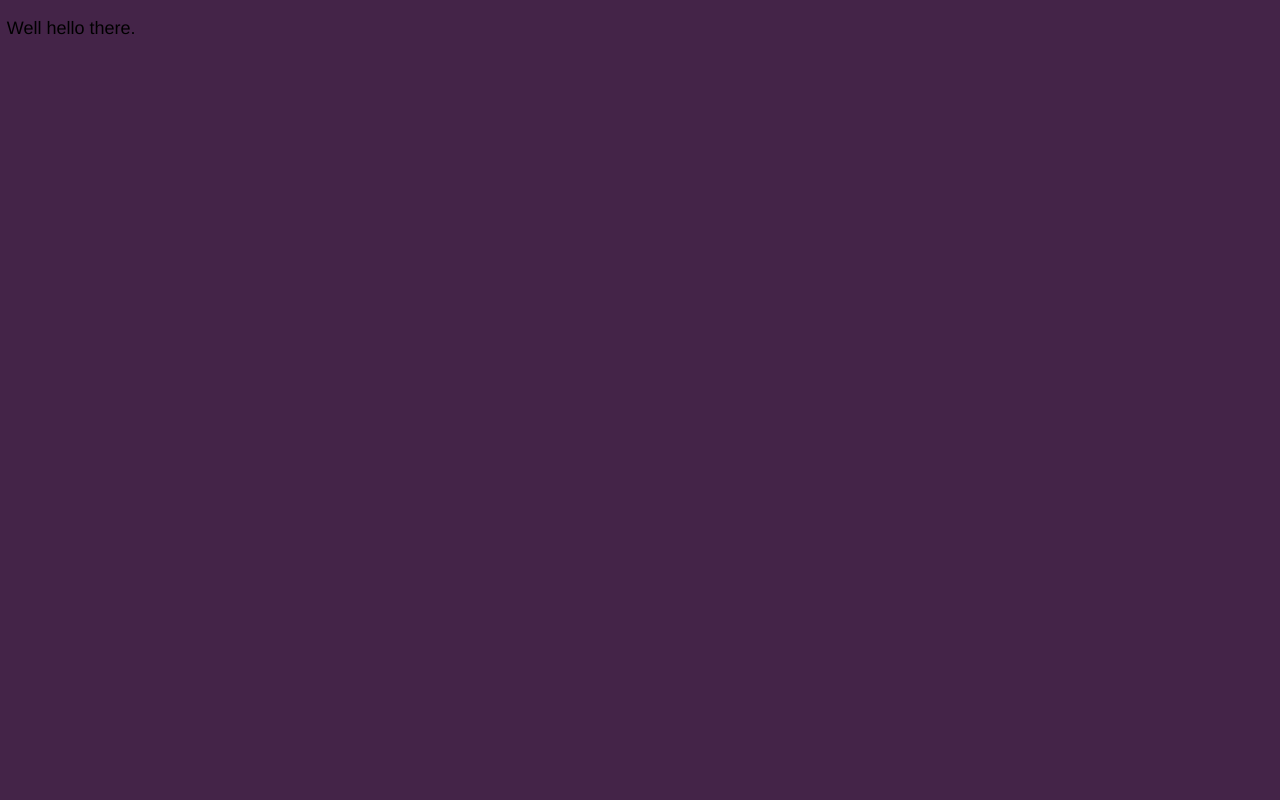
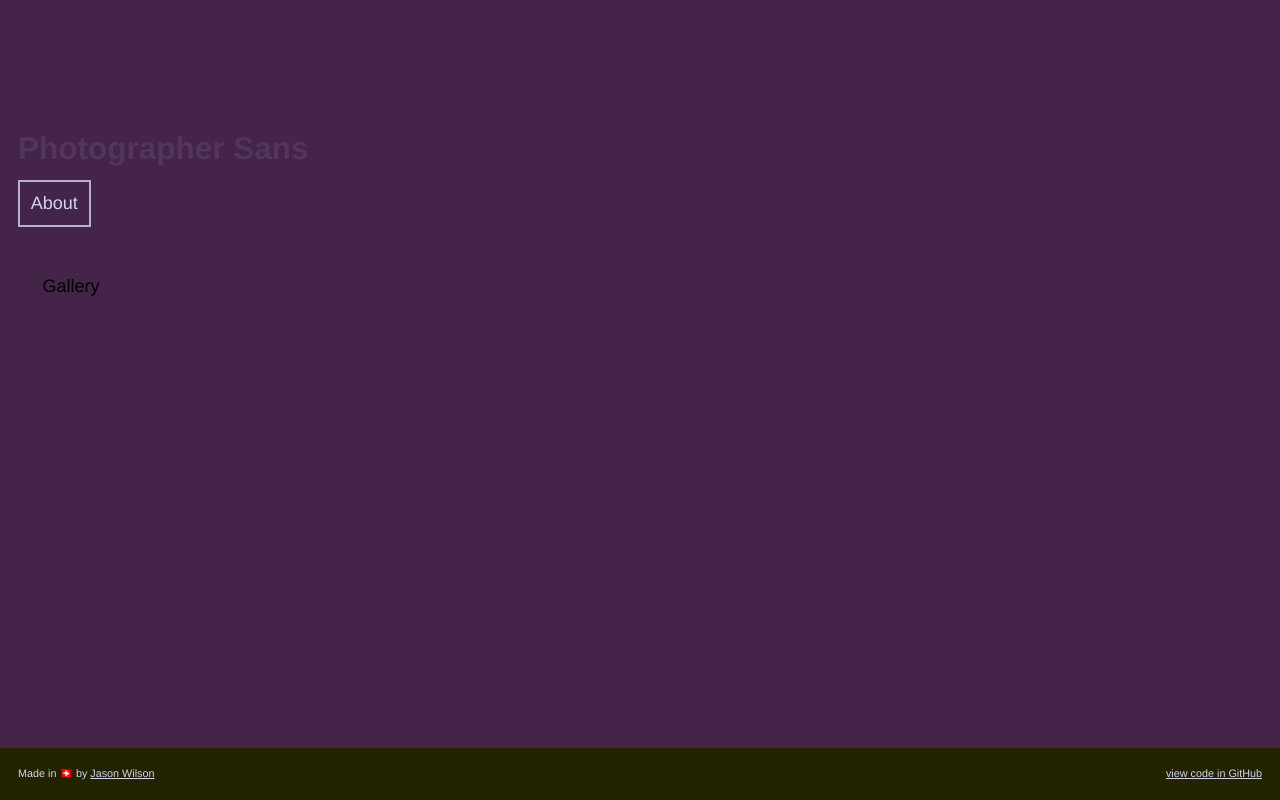
Before and after one commit to SgiobairOg/photo-sans, a React (Create React App) app in the folder packages/photo-sans-client/: page / in a window 1280 px wide. Built offline with nearby package versions, Linux system fonts and the light colour scheme.

Commit message:
feat(App): Add components to App

```diff
--- a/packages/photo-sans-client/src/App.js
+++ b/packages/photo-sans-client/src/App.js
@@ -1,14 +1,24 @@
 import React, { Component } from "react";
 import "./App.css";
+import Header from "./components/header/header";
+import Nav from "./components/nav/nav";
+import Gallery from "./components/gallery/gallery";
+import About from "./components/about/about";
+import Footer from "./components/footer/footer";
+import { BrowserRouter as Router, Route } from "react-router-dom";
 
 class App extends Component {
   render() {
     return (
-      <div className="App">
-        <header className="App-header">
-          <p>Well hello there.</p>
-        </header>
-      </div>
+      <Router>
+        <div className="App">
+          <Header />
+          <Nav />
+          <Route exact path="/" component={Gallery} />
+          <Route exact path="/about" component={About} />
+          <Footer />
+        </div>
+      </Router>
     );
   }
 }
```
